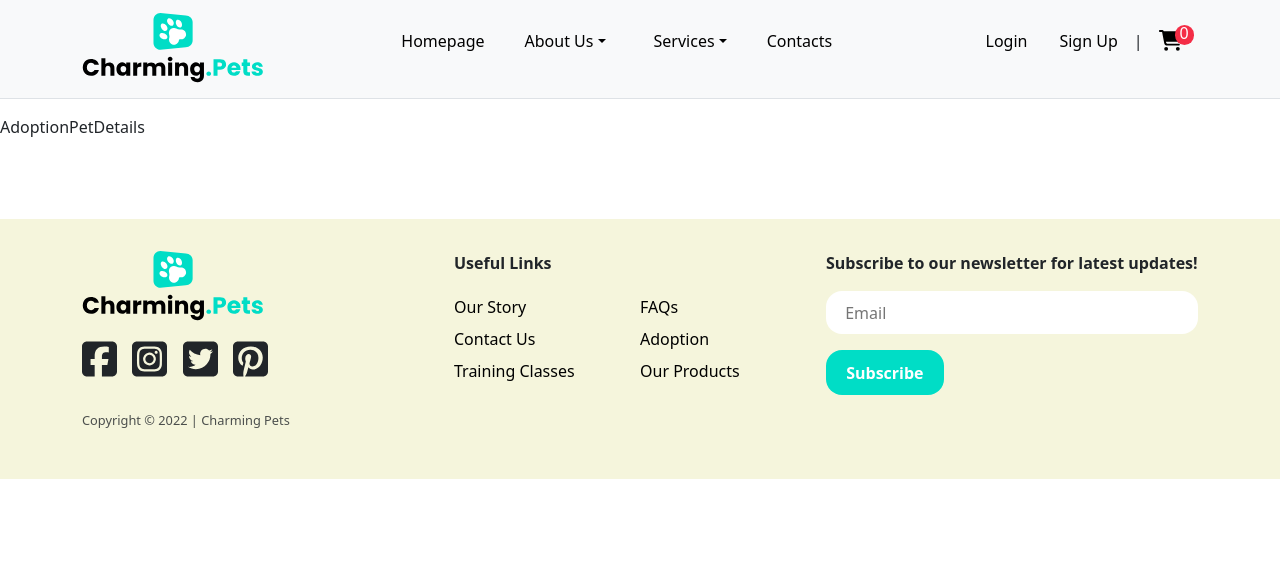
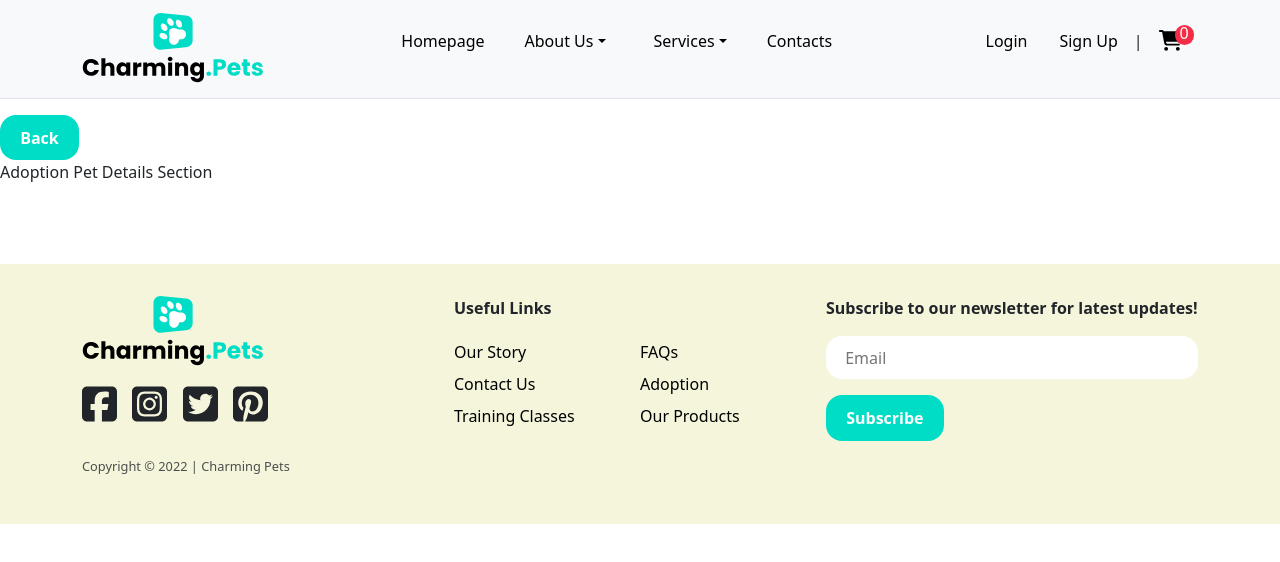
Before and after one commit to LightLotus/group-3-nickel-capstone, a React (Create React App) app: page /adoptionpetdetails in a window 1280 px wide. Shown: the top 562 px of the page. Built offline with nearby package versions, Linux system fonts and the light colour scheme.

Commit message:
added back button in adoption pet details

```diff
--- a/src/pages/AdoptionPetDetails.js
+++ b/src/pages/AdoptionPetDetails.js
@@ -1,8 +1,11 @@
-
+import { Link } from "react-router-dom"
 const AdoptionPetDetails = () => {
   return (
-    <div>AdoptionPetDetails</div>
-  )
+    <>
+    <Link to="/adoption" className="button-link-style">Back</Link>
+      <div>Adoption Pet Details Section</div>
+    </>
+  );
 }
 
 export default AdoptionPetDetails
```
